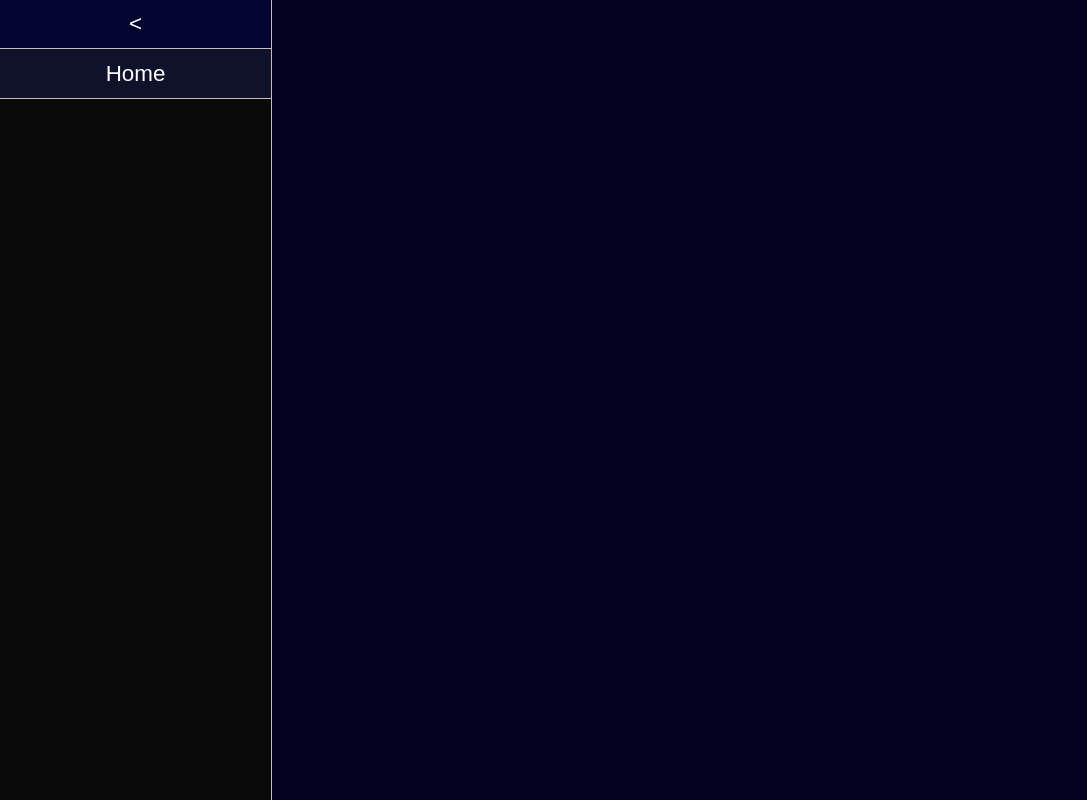
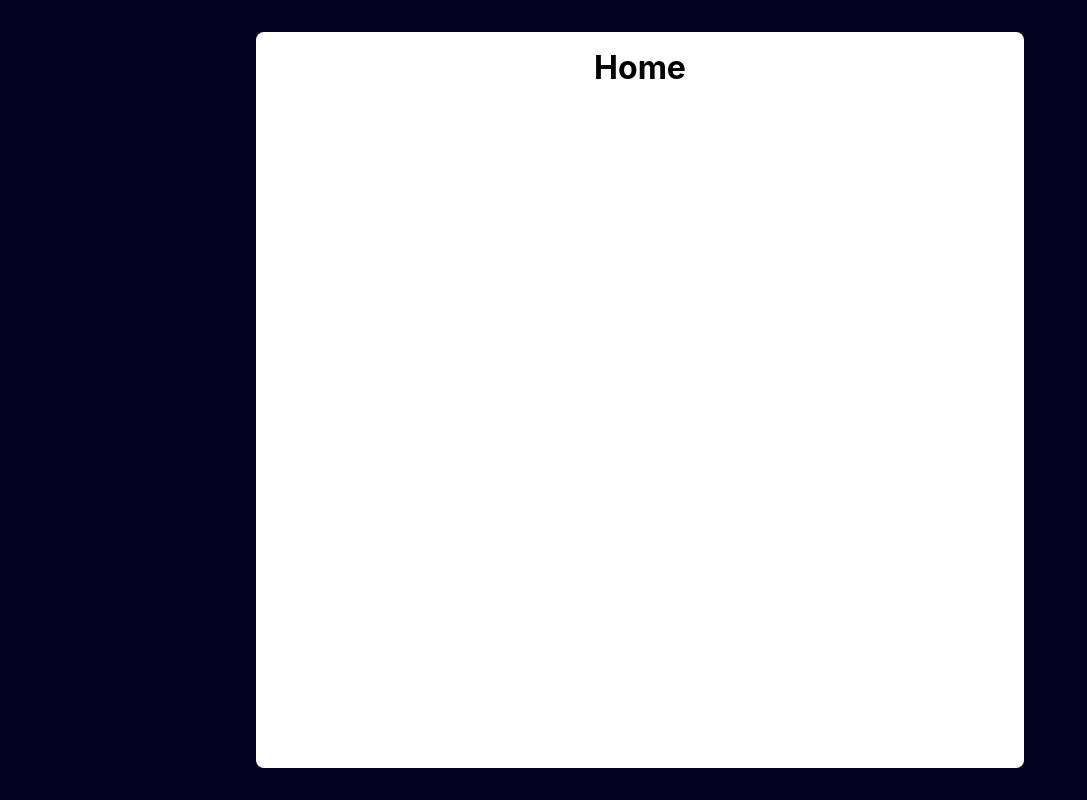
Before and after one commit to SimonPislar/JMedia-Web, a React (Create React App) app: page /home in a window 1280 px wide. Shown: the whole page, without its empty margins (0-1087 px from the left). Built offline with nearby package versions, Linux system fonts and the light colour scheme.

Commit message:
Add support for two-factor authentication, private route, and home-page

```diff
--- a/src/CSS/Home.css
+++ b/src/CSS/Home.css
@@ -1,28 +1,3 @@
 .home-container {
     display: flex;
 }
-
-.left-menu-container {
-    width: 17em;
-    height: 100vh;
-    border-right: 1px solid #c5bfbf;
-    background-color: #090909;
-}
-
-.left-menu-button {
-    width: 100%;
-    border: none;
-    border-bottom: 1px solid #c5bfbf;
-    font-size: 1.4em;
-    padding: 0.5em;
-    color: white;
-    background-color: #10112a;
-}
-
-.left-menu-button:hover {
-    background-color: #040431;
-}
-
-.left-menu-button:active {
-    background-color: #050541;
-}
--- /dev/null
+++ b/src/CSS/HomeTemplate.css
@@ -0,0 +1,15 @@
+.home-template-container {
+    display: flex;
+    justify-content: center;
+    height: 100vh;
+}
+
+.white-box {
+    background-color: white;
+    border-radius: 0.5em;
+    text-align: center;
+    text-decoration: none;
+    width: 60%;
+    padding: 1em;
+    margin: 2em;
+}
--- a/src/Home.js
+++ b/src/Home.js
@@ -1,16 +1,10 @@
 import React from "react";
 import './CSS/Home.css';
+import HomeTemplate from "./HomeTemplate";
 
 function Home() {
     return (
-        <div class="home-container">
-            <div class="left-menu-container">
-                <div class="left-menu">
-                    <button className="left-menu-button">&#60;</button>
-                    <button className="left-menu-button">Home</button>
-                </div>
-            </div>
-        </div>
+        <HomeTemplate />
     );
 }
 
--- /dev/null
+++ b/src/HomeTemplate.js
@@ -0,0 +1,14 @@
+import react from "react";
+import './CSS/HomeTemplate.css';
+
+function HomeTemplate() {
+    return (
+        <div class="home-template-container">
+            <div className="white-box">
+                <h1>Home</h1>
+            </div>
+        </div>
+    );
+}
+
+export default HomeTemplate;
--- /dev/null
+++ b/src/PrivateRoute.js
@@ -0,0 +1,13 @@
+import React from "react";
+import App from "./SignIn/App";
+import {Navigate} from "react-router-dom";
+
+const PrivateRoute = ({ children, user}) => {
+    if (!user) {
+        return <Navigate to="/" />;
+    } else {
+        return children;
+    }
+}
+
+export default PrivateRoute;
--- a/src/SignIn/App.js
+++ b/src/SignIn/App.js
@@ -1,16 +1,20 @@
 import '../CSS/App.css';
-import {useState} from "react";
-import {Link, Route, Routes} from "react-router-dom";
+import React, {useState} from "react";
+import {Link, Route, Routes, useParams} from "react-router-dom";
 import { Navigate } from 'react-router-dom';
 import CreateAccount from "./CreateAccount";
 import CredentialsTemplate from "./CredentialsTemplate";
 import ForgotPassword from "./ForgotPassword";
 import TwoFactor from "./TwoFactor";
+import PrivateRoute from "../PrivateRoute";
+import Home from "../Home";
+
 
 function App() {
 
     const [username, setUsername] = useState(''); // username is the state variable, setUsername is the function that updates the state variable
     const [password, setPassword] = useState(''); // password is the state variable, setPassword is the function that updates the state variable
+    const [isAuthenticated, setIsAuthenticated] = useState(false); // isAuthenticated is the state variable, setIsAuthenticated is the function that updates the state variable
 
     const handleUsernameChange = (event) => {
         setUsername(event.target.value);
@@ -19,6 +23,7 @@ function App() {
     const handlePasswordChange = (event) => {
         setPassword(event.target.value);
     };
+
 
     const loginPage = (
         <>
@@ -49,19 +54,7 @@ function App() {
         </>
     );
 
-    const routes = (
-        <Routes>
-            <Route path="/create-account" element={<CreateAccount />} />
-            <Route path="/forgot-password" element={<ForgotPassword />} />
-        </Routes>
-    );
-
-    return (
-        <CredentialsTemplate children1={routes} children2={loginPage}></CredentialsTemplate>
-    );
-}
-
-function handle_sign_in(email, password) {
+    const handle_sign_in = (email, password) => {
         console.log("Sign in button clicked");
         console.log("Email: " + email); // Used for testing, should be removed later
         console.log("Password: " + password); // Used for testing, should be removed later
@@ -82,29 +75,14 @@ function handle_sign_in(email, password) {
                 // 'data' will contain the response from the backend
                 console.log(data);
                 if (data === "true") {
+                    // Generate two-factor authentication code
+                    generate_two_factor_authentication_code(email);
                     // The user was successfully logged in
-                console.log("User successfully logged in");
+                    console.log("User credentials are correct");
                     document.getElementsByClassName("incorrect-credentials-container")[0].style.display = "none";
                     document.getElementsByClassName("login-form-container")[0].style.height = "20em";
                     // eslint-disable-next-line no-template-curly-in-string
-                fetch(`http://localhost:8080/userController/twoFactorAuthenticator?email=${email}`)
-                    .then(response => {
-                        if (!response.ok) {
-                            throw new Error('Network response was not ok');
-                        }
-                        return response.text();
-                    })
-                    .then(generatedCode => {
-                        // Handle the response data here
-                        console.log("Fetch has received this code: " + generatedCode);
-                        // Redirect to the new URL with the generatedCode
-                        //window.location.href = `/two-factor-authentication/${generatedCode}`;
-                        window.location.href = `/two-factor-authentication/${generatedCode}`;
-                    })
-                    .catch(error => {
-                        // Handle any errors here
-                        console.error('Fetch error:', error);
-                    });
+                    window.location.href = "/two-factor-authentication";
 
                 } else {
                     // The user was not successfully logged in
@@ -112,11 +90,35 @@ function handle_sign_in(email, password) {
                     document.getElementsByClassName("incorrect-credentials-container")[0].style.display = "block";
                     document.getElementsByClassName("login-form-container")[0].style.height = "22em";
                 }
-        })
-        .catch((error) => {
+            }
+        ).catch((error) => {
             // Handle any errors that occurred during the fetch
             console.error('Error:', error);
         });
     }
 
+    const generate_two_factor_authentication_code = (email) => {
+        const formData = new URLSearchParams();
+        formData.append('email', email);
+
+        fetch ('http://localhost:8080/userController/set-two-factor-authentication-code', {
+            method: 'POST',
+            body: formData,
+            headers: {
+                'Content-Type': 'application/x-www-form-urlencoded'
+            }
+        }).then((response) => response.text())
+            .then((data) => {
+                if (data === "Set") {
+                    console.log("Two-factor authentication code successfully generated");
+                }
+            }
+        );
+    }
+
+    return (
+        <CredentialsTemplate children1={null} children2={loginPage}></CredentialsTemplate>
+    );
+}
+
 export default App;
--- a/src/SignIn/TwoFactor.js
+++ b/src/SignIn/TwoFactor.js
@@ -1,15 +1,14 @@
 import React, {useState} from "react";
 import '../CSS/TwoFactor.css';
 import CredentialsTemplate from "./CredentialsTemplate";
-import { useParams } from 'react-router-dom';
+import {Route, Routes, useParams} from 'react-router-dom';
+import Home from "../Home";
 
 function TwoFactor() {
 
     const [code, setCode] = useState('');
 
-    const { generatedCode } = useParams();
-
-    console.log("generatedCode from useParams(): " + generatedCode)
+    const {email} = useParams();
 
     const handleCodeChange = (event) => {
         setCode(event.target.value);
@@ -29,31 +28,46 @@ function TwoFactor() {
                     <p>Incorrect code</p>
                 </div>
                 <div class="submit-button-container">
-                    <button class="submit-button" onClick={() => handleCodeSubmit(generatedCode, code)}>Submit</button>
+                    <button class="submit-button" onClick={() => handleCodeSubmit(code, email)}>Submit</button>
                 </div>
             </div>
         </>
     );
+
+    const handleCodeSubmit = (code, email) => {
+        console.log("Submit button clicked");
+        console.log("Input Code: " + code);
+        console.log("Email: " + email);
+
+        const formData = new URLSearchParams();
+        formData.append('email', email);
+        formData.append('code', code);
+
+        fetch('http://localhost:8080/userController/two-factor-authentication-check', {
+            method: 'POST',
+            body: formData,
+            headers: {
+                'Content-Type': 'application/x-www-form-urlencoded'
+            }
+        }).then((response) => response.text())
+            .then((data) => {
+                if (data === "true") {
+                    console.log("Correct code");
+                    window.location.href = "/home";
+                } else {
+                    console.log("Incorrect code");
+                    window.location.href = "/";
+                }
+            }
+        ).catch((error) => {
+            // Handle any errors that occurred during the fetch
+            console.error('Error:', error);
+        });
+    }
 
     return (
         <CredentialsTemplate children1={null} children2={twoFactorPage}></CredentialsTemplate>
     );
 }
 
-function handleCodeSubmit(generatedCode, code) {
-    console.log("Submit button clicked");
-    console.log("handleSubmit has received this code: " + generatedCode);
-    console.log("Input Code: " + code);
-
-    if (generatedCode === code) {
-        document.getElementById("two-factor-error").style.display = "none";
-        console.log("Code is correct");
-        window.location.href = "/home";
-    } else {
-        document.getElementById("two-factor-error").style.display = "block";
-        console.log("Code is incorrect");
-    }
-
-}
-
 export default TwoFactor;
--- a/src/index.js
+++ b/src/index.js
@@ -1,26 +1,35 @@
-import React from 'react';
+// Inside your index.js or App.js (whichever is the top-level component)
+import React, { useState } from 'react';
 import ReactDOM from 'react-dom/client';
 import './CSS/index.css';
 import App from './SignIn/App';
 import reportWebVitals from './reportWebVitals';
-import {BrowserRouter, Route, Routes} from 'react-router-dom';
+import {BrowserRouter, Navigate, Route, Routes} from 'react-router-dom';
 import CreateAccount from "./SignIn/CreateAccount";
 import ForgotPassword from "./SignIn/ForgotPassword";
 import TwoFactor from "./SignIn/TwoFactor";
+import PrivateRoute from "./PrivateRoute";
 import Home from "./Home";
 
 const root = ReactDOM.createRoot(document.getElementById('root'));
-root.render(
-    <React.StrictMode>
+
+function AppWrapper() {
+    return (
         <BrowserRouter>
             <Routes>
                 <Route path="/" element={<App />} />
                 <Route path="/create-account" element={<CreateAccount />} />
                 <Route path="/forgot-password" element={<ForgotPassword />} />
-                <Route path="/home" element={<Home />} />
-                <Route path="/two-factor-authentication/:generatedCode" element={<TwoFactor />} />
+                <Route path="/home" element={<PrivateRoute user={true}><Home /></PrivateRoute>} />
+                <Route path="/two-factor-authentication" element={<TwoFactor />} />
             </Routes>
         </BrowserRouter>
+    );
+}
+
+root.render(
+    <React.StrictMode>
+        <AppWrapper />
     </React.StrictMode>
 );
 
```
Lines whose indentation alone changed are shown as unchanged.
